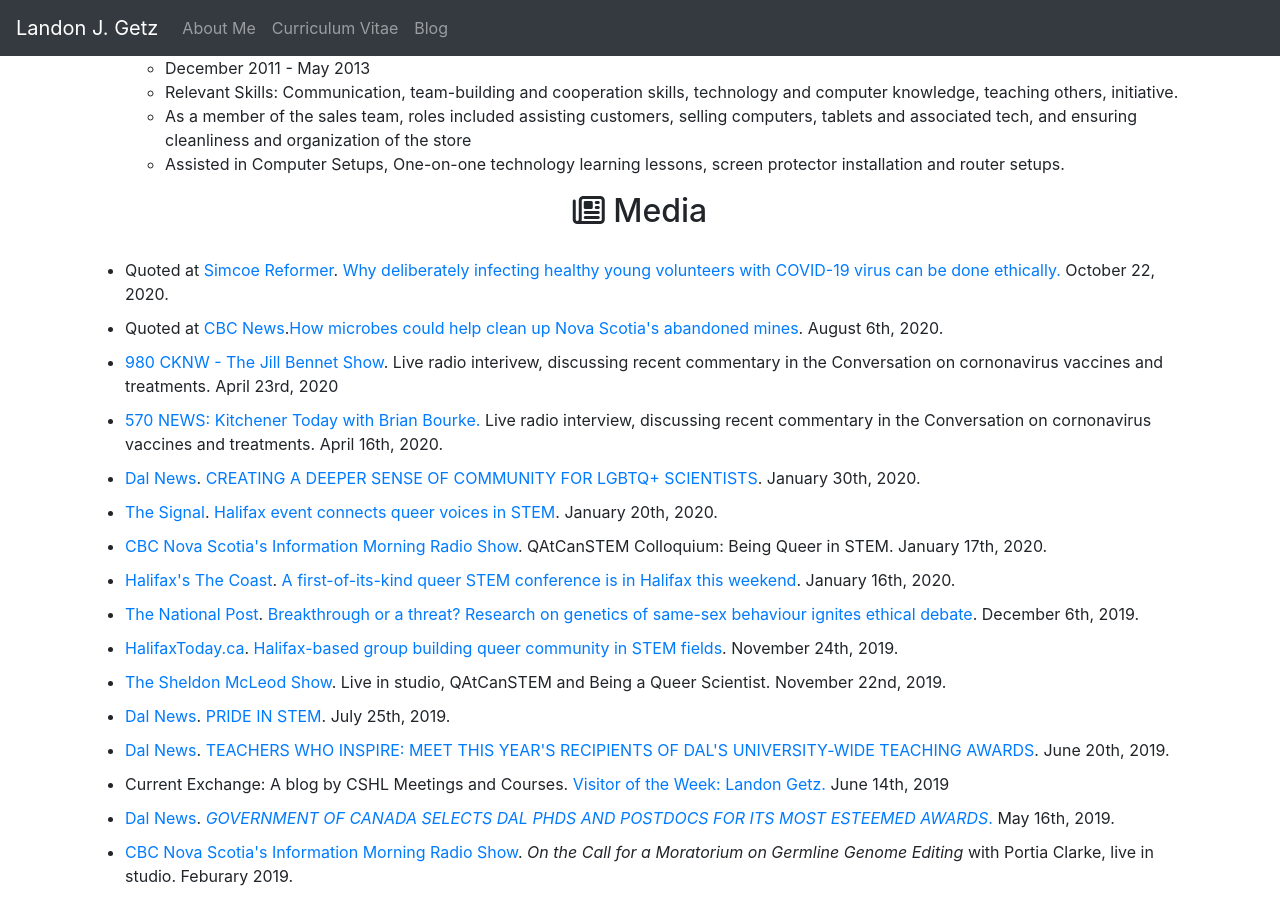
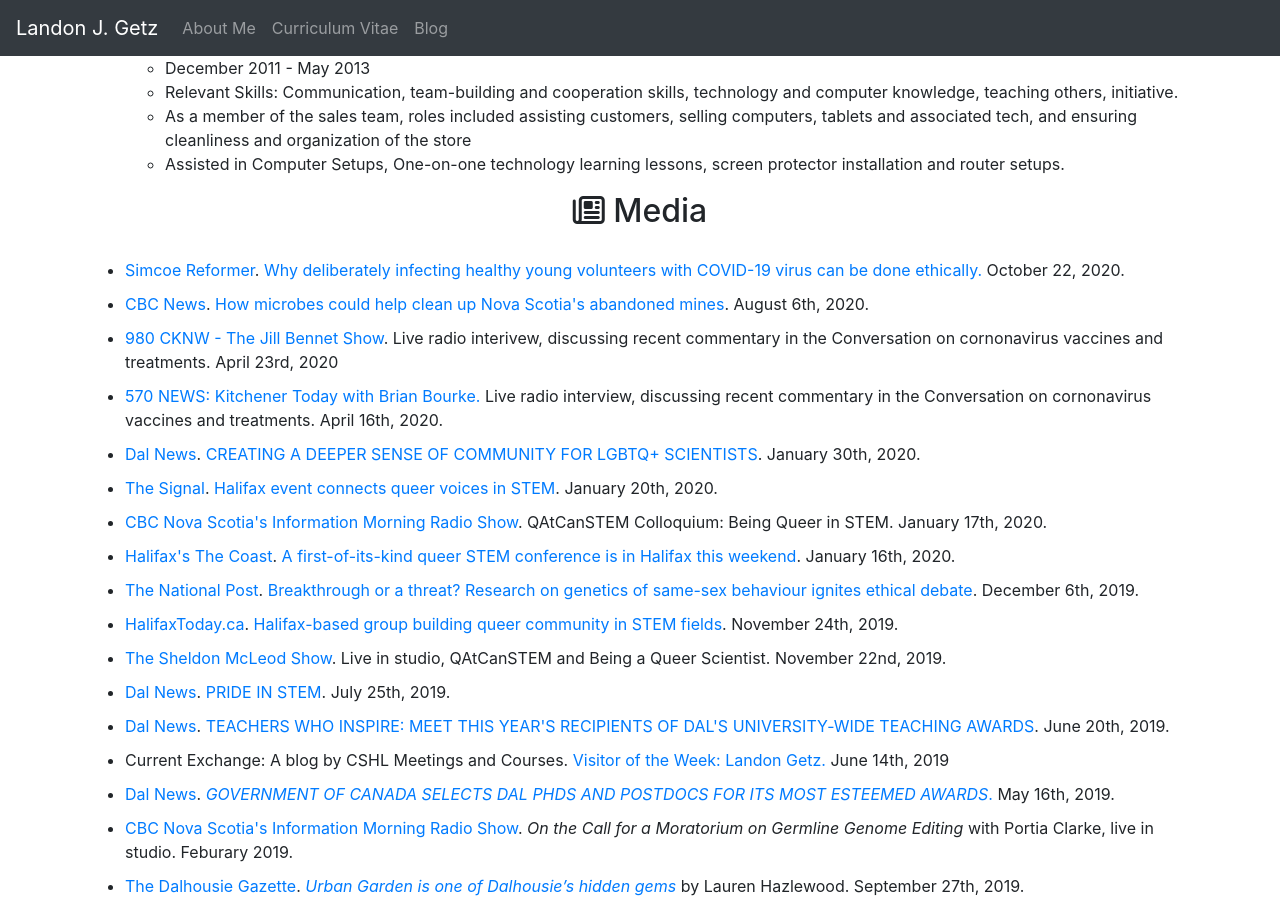
Before and after one commit to LandonGetz/OldCVWebsite, a Jekyll site: the page built from index.md, in a window 1280 px wide and 900 px high, scrolled down 10846 px. Built offline with Jekyll 4.4.1, drawn with Linux system fonts in a browser that asks for light colours; nearby versions of some CDN libraries.

Commit message:
Typo fixes

```diff
--- a/index.md
+++ b/index.md
@@ -379,7 +379,7 @@ scroll: true
         </ul>
         <h2><span class="fas fa-medal" aria-hidden="true"></span> Awards:</h2>
         <ul id="list">
-            <li><b>2020 CIHR Silver Award at Canadian Student Health Research Forum Poster Presentation Awards - $250 CAD Award</b></li>
+            <li>2020 CIHR Silver Award at Canadian Student Health Research Forum Poster Presentation Awards - $250 CAD Award</li>
             <li><b>Nominated for:</b> Dalhousie Impact Awards 2020: Outstanding Student of Distinction - Not Awarded</li>
             <Li><b>Nominated for:</b> 2020 Dalhousie's Board of Governors Award - Not Awarded</Li>
             <li>People's Choice Award for the Canadian Society of Microbiologists Student Oral Presentation Competition at the 8<sup>th</sup> Internation Conference on the Biology of <i>Vibrios</i> - $200 CAD Award</li>
@@ -516,8 +516,8 @@ scroll: true
         </ul>
         <h2><span class="fa fa-newspaper-o" aria-hidden="true"></span> Media</h2>
         <ul id="list">
-            <li id="list">Quoted at <a href="https://www.simcoereformer.ca/">Simcoe Reformer</a>. <a href="https://www.simcoereformer.ca/health/why-its-ethical-to-deliberately-infect-healthy-young-volunteers-with-covid-19-virus-to-end-pandemic-sooner/wcm/00aee291-2352-4e50-b3f0-f03ab4933c2d?video_autoplay=true" target="_blank">Why deliberately infecting healthy young volunteers with COVID-19 virus can be done ethically.</a> October 22, 2020.</li>
-            <li id="list">Quoted at <a href="www.cbc.ca">CBC News</a>.<a href="https://www.cbc.ca/news/canada/nova-scotia/former-gold-mine-sites-linda-campbell-saint-mary-s-university-research-treatment-microbes-1.5674924">How microbes could help clean up Nova Scotia's abandoned mines</a>. August 6th, 2020.</li>
+            <li id="list"><a href="https://www.simcoereformer.ca/">Simcoe Reformer</a>. <a href="https://www.simcoereformer.ca/health/why-its-ethical-to-deliberately-infect-healthy-young-volunteers-with-covid-19-virus-to-end-pandemic-sooner/wcm/00aee291-2352-4e50-b3f0-f03ab4933c2d?video_autoplay=true" target="_blank">Why deliberately infecting healthy young volunteers with COVID-19 virus can be done ethically.</a> October 22, 2020.</li>
+            <li id="list"><a href="www.cbc.ca">CBC News</a>. <a href="https://www.cbc.ca/news/canada/nova-scotia/former-gold-mine-sites-linda-campbell-saint-mary-s-university-research-treatment-microbes-1.5674924">How microbes could help clean up Nova Scotia's abandoned mines</a>. August 6th, 2020.</li>
             <li id="list"><a href="https://omny.fm/shows/the-jill-bennett-show/why-we-shouldn-t-rush-covid-19-treatments-and-vacc">980 CKNW - The Jill Bennet Show</a>. Live radio interivew, discussing recent commentary in the Conversation on cornonavirus vaccines and treatments. April 23rd, 2020</li>
             <li id="list"><a href="https://www.570news.com/audio/kitchener-today-with-brian-bourke/" target="_blank">570 NEWS: Kitchener Today with Brian Bourke.</a> Live radio interview, discussing recent commentary in the Conversation on cornonavirus vaccines and treatments. April 16th, 2020.</li>
             <li id="list"><a href="https://www.dal.ca/news.html" target="_blank">Dal News</a>. <a href="https://www.dal.ca/news/2020/01/30/creating-a-deeper-sense-of-community-for-lgbtq--scientists.html" target="_blank">CREATING A DEEPER SENSE OF COMMUNITY FOR LGBTQ+ SCIENTISTS</a>. January 30th, 2020.</li>
```
